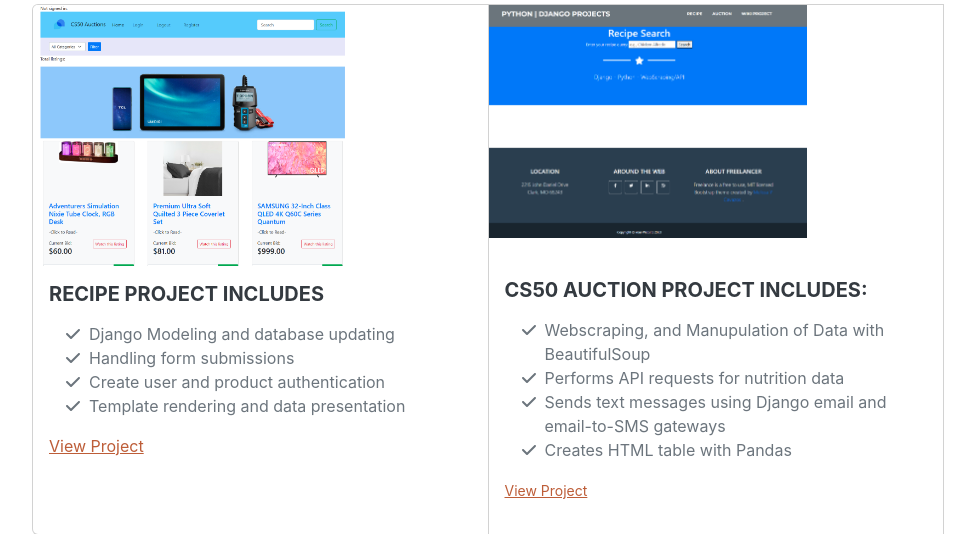
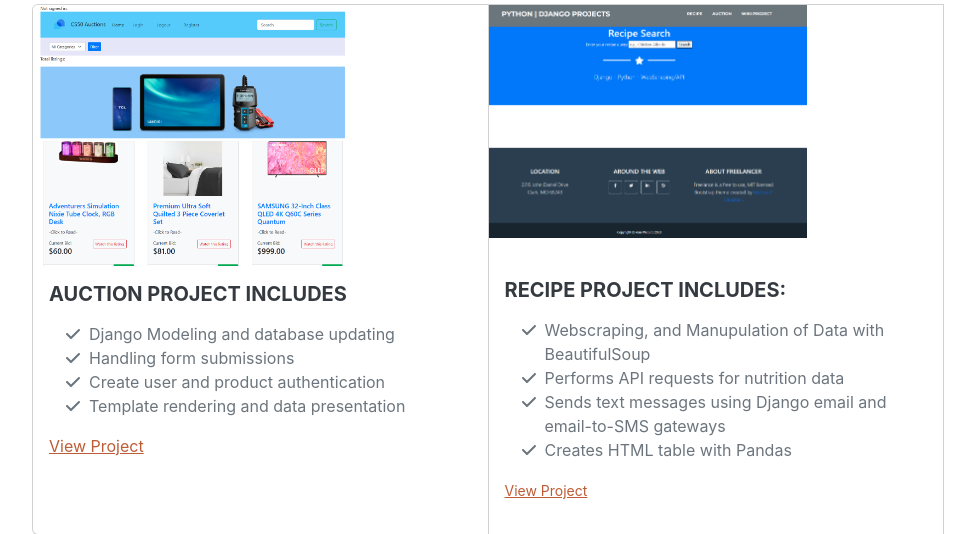
Before and after one commit to melissacallis/codespaces-django, a Django app: page / in a window 1280 px wide. Shown: the part 3520-4054 px from the top of the page, without its empty margins (288-1263 px from the left). Run offline with Django 4.2, Linux system fonts and the light colour scheme; some libraries are stand-ins or nearby versions; some web fonts are replaced.

Commit message:
fixed project titles

```diff
--- a/hello_world/templates/index.html
+++ b/hello_world/templates/index.html
@@ -229,7 +229,7 @@
         <img class="card-img-top mx-auto" src="{% static 'img/auctionscreenshot.png' %}" alt="Card image cap" style="max-width: 70%;">
     </a>
     <div class="card-body">
-        <h5 class="card-title">Recipe Project Includes</h5>
+        <h5 class="card-title">Auction Project Includes</h5>
         <p class="card-text">
             <ul class="fa-ul mb-0">
                 <li>
@@ -260,7 +260,7 @@
     </a>
     <div class="card-body">
         <br>
-        <h5 class="card-title">CS50 Auction Project Includes:</h5>
+        <h5 class="card-title">Recipe Project Includes:</h5>
         <p class="card-text">
             <ul class="fa-ul mb-0">
                 <li>
```
